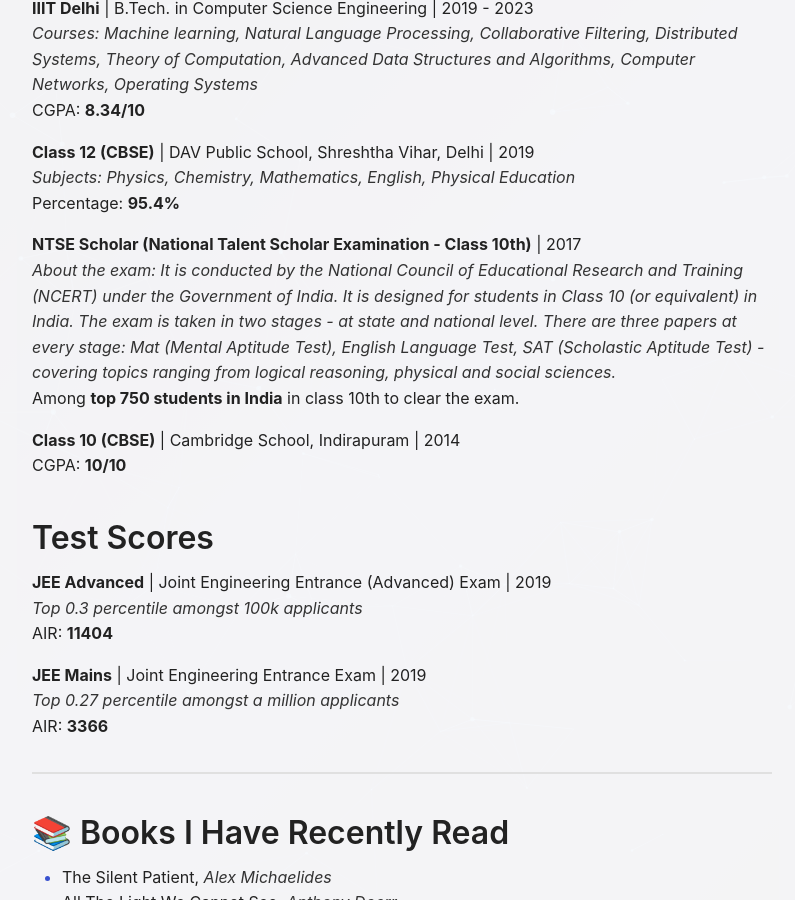
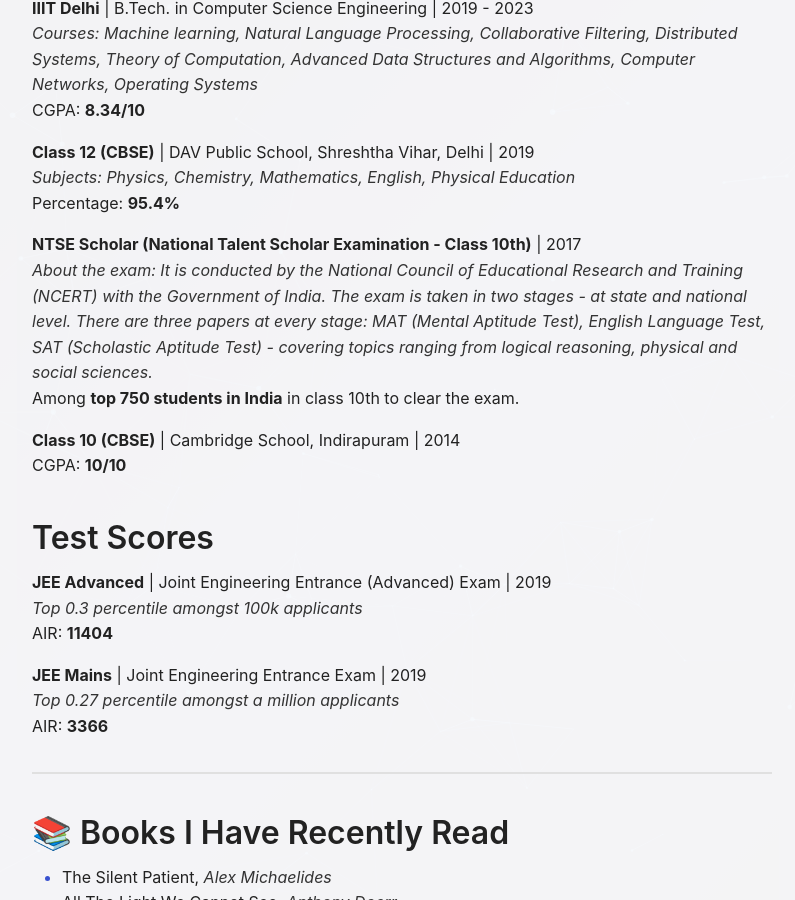
Before and after one commit to ayushi2019031/glownet.io, a Jekyll site: the page built from about.markdown, in a window 1280 px wide and 900 px high, scrolled down 2646 px. Shown: the whole window, without its empty margins (238-1033 px from the left). Built offline with Jekyll 4.4.1, drawn with Linux system fonts in a browser that asks for light colours; comment, search, counter and statistics services are not loaded.

Commit message:
fix link error in about me page
remove develop tab post-deployment

```diff
--- a/_config.yml
+++ b/_config.yml
@@ -60,6 +60,9 @@
 
 future: true
 
+warp:
+  enabled: false
+
 # Exclude from processing.
 # The following items will not be processed, by default.
 # Any item listed under the `exclude:` key here will be automatically added to
--- a/about.markdown
+++ b/about.markdown
@@ -275,7 +275,7 @@
 Percentage: **95.4%**
 
 **NTSE Scholar (National Talent Scholar Examination - Class 10th)** | 2017
-*About the exam: It is conducted by the National Council of Educational Research and Training (NCERT) under the Government of India. It is designed for students in Class 10 (or equivalent) in India. The exam is taken in two stages - at state and national level. There are three papers at every stage: Mat (Mental Aptitude Test), English Language Test, SAT (Scholastic Aptitude Test) - covering topics ranging from logical reasoning, physical and social sciences.*
+*About the exam: It is conducted by the National Council of Educational Research and Training (NCERT) with the Government of India. The exam is taken in two stages - at state and national level. There are three papers at every stage: MAT (Mental Aptitude Test), English Language Test, SAT (Scholastic Aptitude Test) - covering topics ranging from logical reasoning, physical and social sciences.*
 Among **top 750 students in India** in class 10th to clear the exam.
 
 **Class 10 (CBSE)** | Cambridge School, Indirapuram | 2014
@@ -307,5 +307,5 @@
 
 ---
 
-*Thanks for stopping by — and if you’re building something cool in AI, I’d love to hear from you! Please feel free to reach out at [atallakshaya@gmail.com](atallakshaya@gmail.com)*
+*Thanks for stopping by — and if you’re building something cool in AI, I’d love to hear from you! Please feel free to reach out at [atallakshaya@gmail.com](mailto:atallakshaya@gmail.com)*
 *This is my personal website, and all thoughts posted here are only mine and not linked to the workplace I am at.*
```
